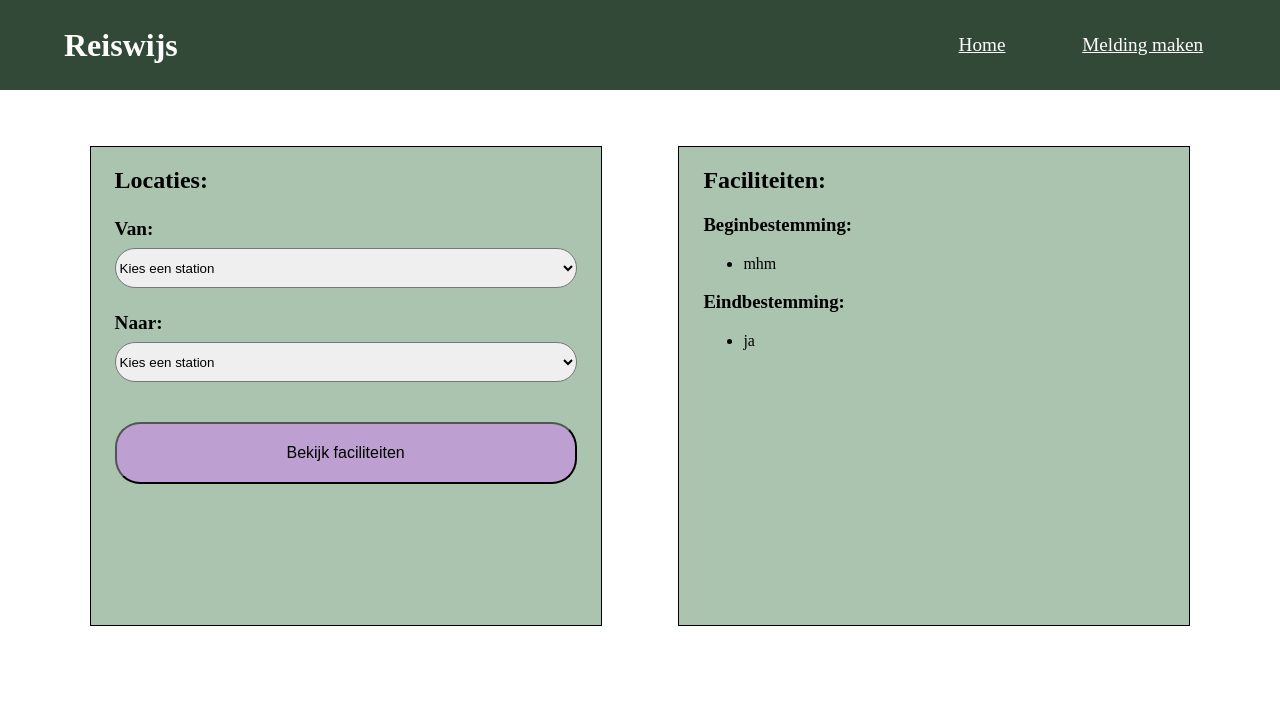
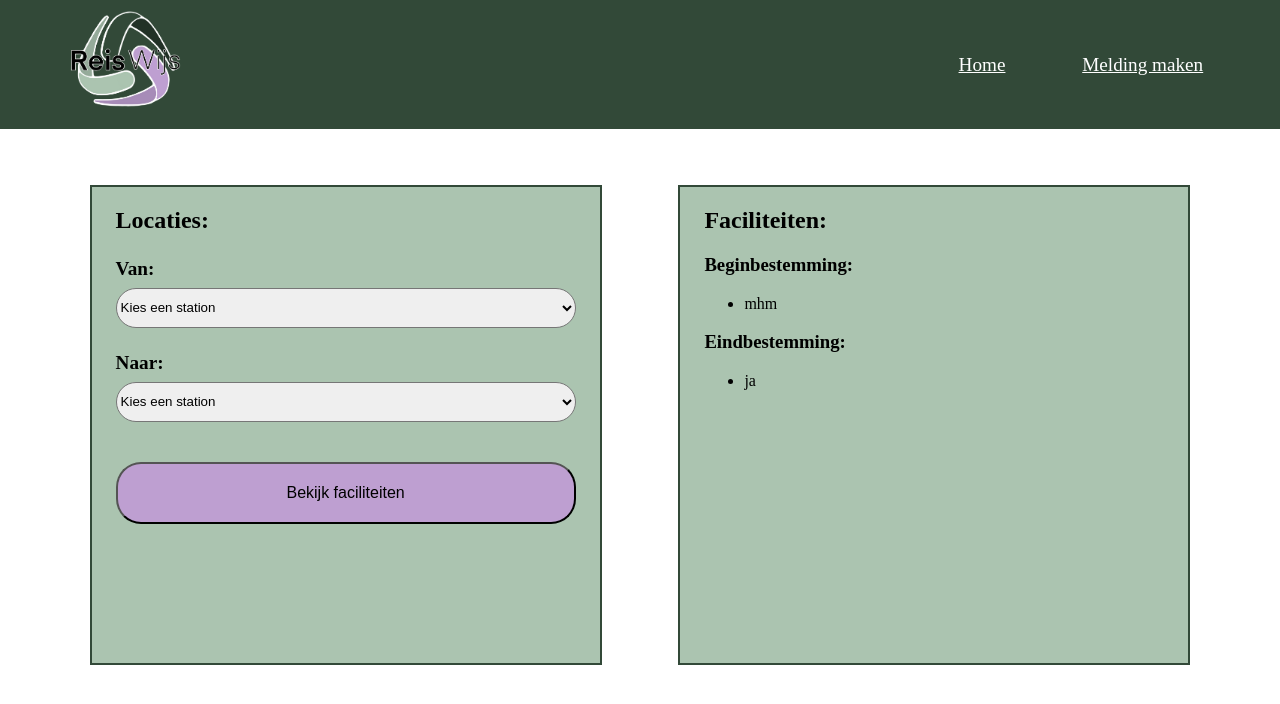
Before and after one commit to RickDeGroot1/CLE-3, a PHP site: page / in a window 1280 px wide. Shown: the top 704 px of the page. Run offline with PHP 8.4, Linux system fonts and the light colour scheme.

Commit message:
alle nieuwe files

```diff
--- /dev/null
+++ b/admin-comments.php
@@ -0,0 +1 @@
+<?php
--- /dev/null
+++ b/admin-login.php
@@ -0,0 +1 @@
+<?php
--- /dev/null
+++ b/admin-stations.php
@@ -0,0 +1 @@
+<?php
--- a/comment.php
+++ b/comment.php
@@ -15,7 +15,7 @@
 <header>
     <nav>
         <div>
-            <h1>Reiswijs</h1>
+            <img src="images/logo.PNG" alt="logo" id="logo-image">
         </div>
         <div id="nav-link">
             <div>
--- a/index.php
+++ b/index.php
@@ -22,7 +22,7 @@
 <body>
 <nav>
     <div>
-        <h1>Reiswijs</h1>
+        <img src="images/logo.PNG" alt="logo" id="logo-image">
     </div>
     <div id="nav-link">
         <div>
@@ -35,8 +35,8 @@
 </nav>
 
 <header>
-    <section>
-        <div id="locaties" class="lofa">
+    <section id="home-overview">
+        <div class="overview-block">
             <h2>Locaties:</h2>
 
             <form action="" method="post">
@@ -62,12 +62,12 @@
                 </div>
 
                 <div>
-                    <input type="submit" value="Bekijk faciliteiten">
+                    <input id="route-submit" type="submit" value="Bekijk faciliteiten">
                 </div>
             </form>
         </div>
 
-        <div id="faciliteiten" class="lofa">
+        <div class="overview-block">
             <h2>Faciliteiten:</h2>
 
             <div>
--- a/styles/style.css
+++ b/styles/style.css
@@ -10,6 +10,7 @@ h1{
     font-size:2rem;
 }
 
+/*NAVIGATIE*/
 nav{
     background-color: #324938;
     color:white;
@@ -38,30 +39,33 @@ nav a:hover{
     background-color: lightgray;
 }
 
-section{
+#logo-image {
+    width: 125px;
+    padding: 5px
+}
+
+/*HOME OVERVIEWS*/
+#home-overview {
     display:flex;
     justify-content: center;
     gap:6vw;
     flex:1 0 0;
 }
 
-#locaties, #faciliteiten{
+.overview-block{
     margin-top: 7vh;
     padding: 0 3vh;
-    border: solid 1px;
+    border: 2px solid #324938;
     width: 40vw;
     height: 60vh;
+    background-color: #abc4b0;
 }
 
 .form-flex {
     margin: 3vh 0;
 }
 
-.lofa{
-    background-color: #abc4b0;
-}
-
-input[type=submit]{
+#route-submit{
     background-color: #be9fd1;
     padding: 2.5vh 0 2.5vh 0;
     border-radius: 25px;
@@ -74,10 +78,9 @@ input[type=submit]{
     font-size:1.2rem;
 }
 
-/*COMMENT SHIT*/
+/*COMMENT PAGINA*/
 #comment-form {
     margin: 0 20%;
-    /*text-align: center;*/
 }
 
 .comment-section {
```
Also changed, not shown: admin-home.php (added, +53 -0 lines), images/logo.PNG, styles/admin.css (added), 1 other file.
